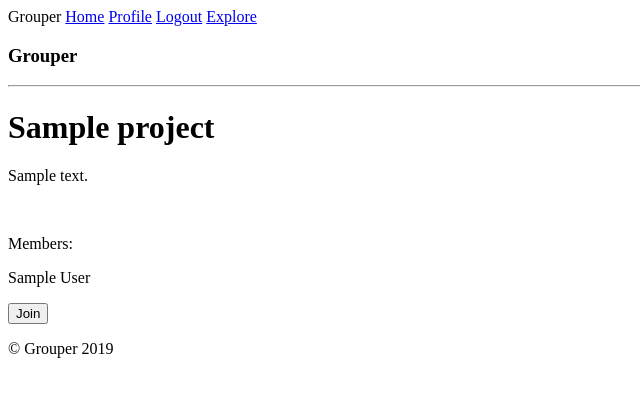
After one commit to bribowen/grouper, a Flask app: page /project/1 in a window 1280 px wide. The commit adds this page. Shown: the top 397 px of the page, without its empty margins (0-640 px from the left). Run offline with Flask 2, Linux system fonts and the light colour scheme; a user stored in the database is signed in; tables that the repository leaves empty hold one stand-in row (values such as "Sample post"); some libraries are stand-ins or nearby versions.

Commit message:
Added ability to join projects. Project pages now display members.

```diff
--- a/app/forms.py
+++ b/app/forms.py
@@ -75,3 +75,6 @@ class ProjectForm(FlaskForm):
     project_type = StringField('Project Type', validators=[DataRequired()])
     project_description = TextAreaField('Say something', validators=[DataRequired(), Length(min=1, max=140)])
     submit = SubmitField('Submit')
+
+class JoinForm(FlaskForm):
+    join = SubmitField('Join')
--- a/app/routes.py
+++ b/app/routes.py
@@ -3,8 +3,8 @@ import os
 from flask import flash, request, redirect, render_template, request, session, url_for, json
 from flask_login import current_user, login_user, logout_user, login_manager, login_required
 from app import app, db
-from app.forms import ProjectForm, LoginForm, RegistrationForm, EditProfileForm
-from app.models import Profile, Project, ProfileSkill, ProfileInterest, Skill, Interest
+from app.forms import JoinForm, ProjectForm, LoginForm, RegistrationForm, EditProfileForm
+from app.models import Participation, Profile, Project, ProfileSkill, ProfileInterest, Skill, Interest
 from werkzeug.urls import url_parse
 from datetime import datetime
 import MySQLdb
@@ -33,6 +33,29 @@ def index():
     prev_url = url_for('index', page=projects.prev_num) if projects.has_prev else None
     return render_template('index.html', title='Home', form=form, projects=projects.items, next_url=next_url,
     prev_url=prev_url)
+
+@app.route('/project/<project_id>', methods=['GET', 'POST'])
+@login_required
+def project(project_id):
+    project = Project.query.filter_by(project_id=project_id).first_or_404()
+    members = []
+    for result in Participation.query.filter_by(project_id=project.project_id):
+        member = Profile.query.filter_by(uin=result.member_id).first()
+        members.append(member)
+    form = JoinForm()
+    if form.validate_on_submit():
+        if check_number_users(project) and check_user(project, current_user):
+            participation = Participation(project_id=project.project_id, member_id=current_user.uin, role="Member")
+            db.session.add(participation)
+            db.session.commit()
+            flask("You're now on this project!")
+        elif not check_number_users(project):
+            flash('There are already 5 people on this project.')
+            return redirect(url_for('project', project_id=project.project_id))
+        elif not check_user(project, current_user):
+            flash("You're already on this project.")
+            return redirect(url_for('project', project_id=project.project_id))
+    return render_template('project.html', title='Project', form=form, members=members, project=project)
 
 @app.route('/explore')
 @login_required
@@ -156,6 +179,12 @@ def before_request():
     if current_user.is_authenticated:
         current_user.last_seen = datetime.utcnow()
         db.session.commit()
+
+def check_number_users(project):
+    return (Participation.query.filter_by(project_id=project.project_id).count() < 5)
+
+def check_user(project, user):
+    return (Participation.query.filter_by(project_id=project.project_id, member_id=user.uin).count() == 0)
 
 def submit_interest(form):
     interests = []
--- a/app/templates/_post.html
+++ b/app/templates/_post.html
@@ -2,7 +2,8 @@
     <tr valign="top">
         <td>
             <a href="{{ url_for('user', uin=project.original_poster) }}"> {{ project.get_poster(project.original_poster).first_name }} </a>
-            says:<br>{{ project.project_description }}
+            says:<br>{{ project.project_description }}<br>
+            <a href="{{ url_for('project', project_id=project.project_id) }}">See More</a>
         </td>
     </tr>
 </table>
--- /dev/null
+++ b/app/templates/project.html
@@ -0,0 +1,16 @@
+{% extends "base.html" %}
+
+{% block content %}
+    <h1> {{ project.project_name }} </h1>
+    <p> {{ project.project_description }} </p><br>
+    <p>Members:</p>
+    {% for member in members %}
+        <p>{{ member.first_name }} {{ member.last_name }}</p>
+    {% endfor %}
+    {% if form %}
+    <form action="" method="post">
+        {{ form.hidden_tag() }}
+        <p>{{ form.join() }}</p>
+    </form>
+    {% endif %}
+{% endblock %}
```
